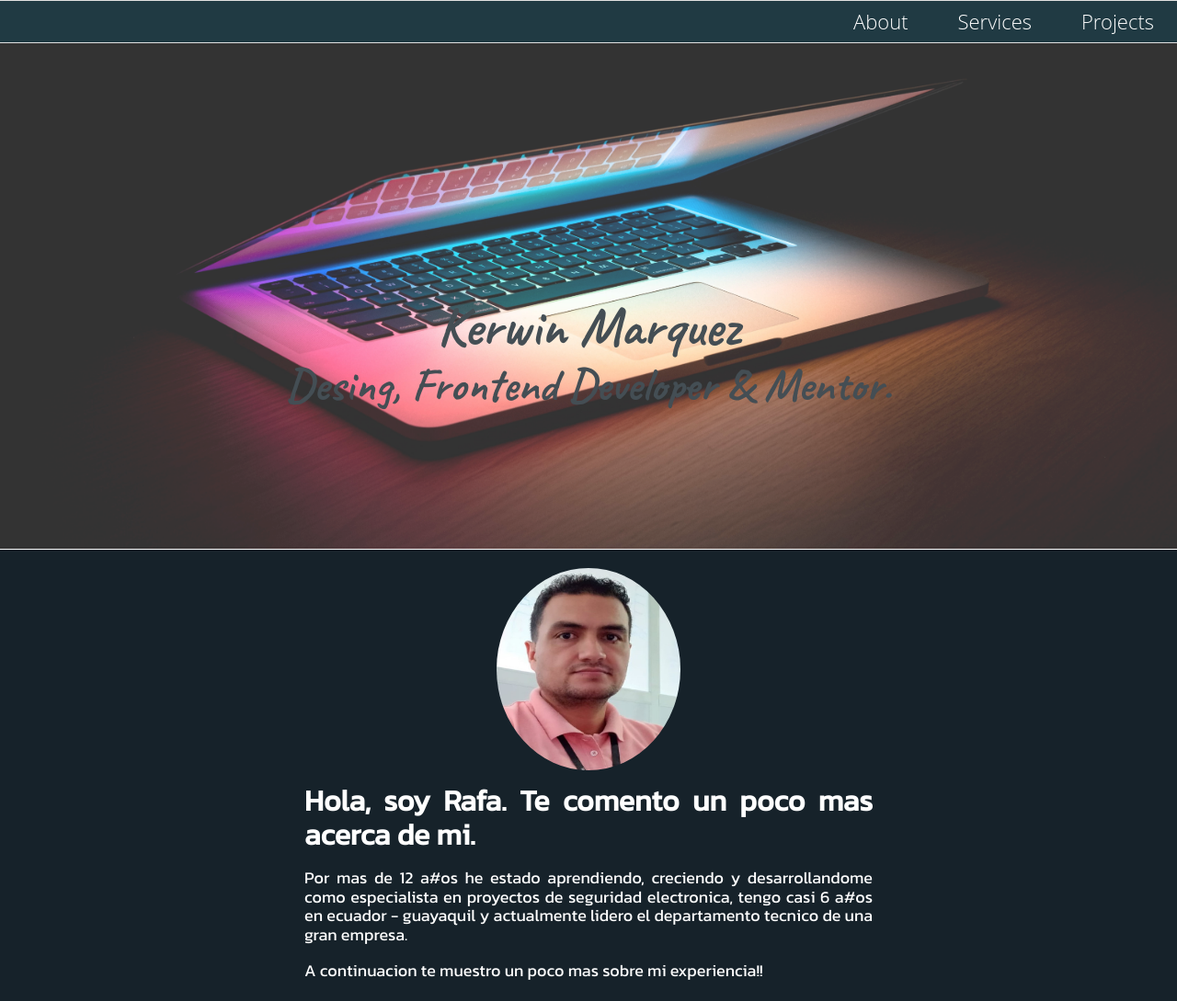
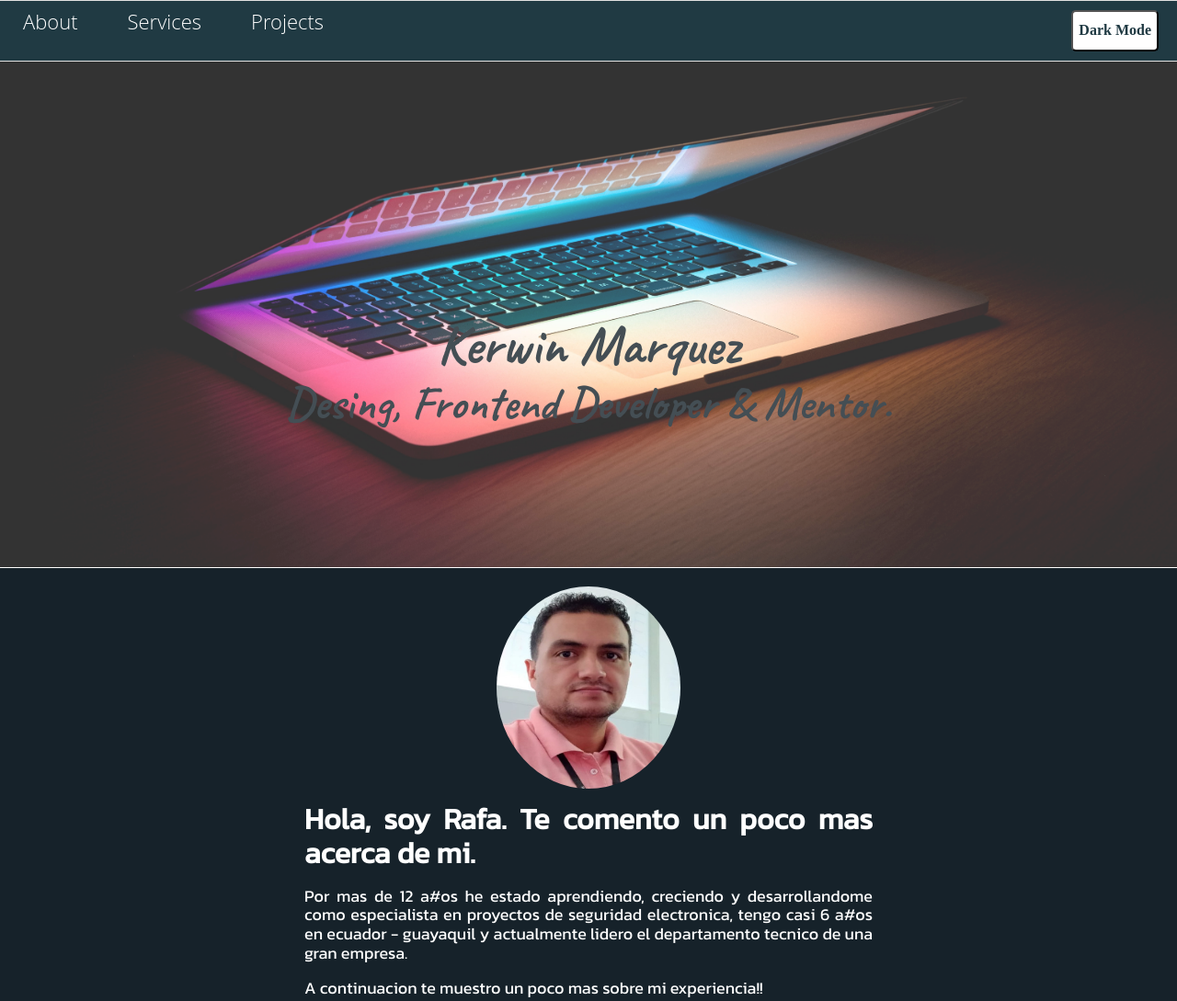
Before and after one commit to kmarquez24/PortafolioWeb, a plain HTML site: page index.html in a window 1280 px wide. Shown: the top 1089 px of the page at 92% size. Drawn offline with Linux system fonts and the light colour scheme.

```diff
--- /dev/null
+++ b/app.js
@@ -0,0 +1,5 @@
+const  darkMode = '';
+
+darkMode.document
+
+addEventListener('click', darkMode());
--- a/index.html
+++ b/index.html
@@ -11,13 +11,20 @@
 </head>
 <body>
     <nav class="navegacion">
-        <a href="#">About</a>
-        <a href="#">Services</a>
-        <a href="#">Projects</a>
+
+        <div>
+            <a href="#">About</a>
+            <a href="#">Services</a>
+            <a href="#">Projects</a>
+        </div>
+
+            <button class="btnDarkMode">Dark Mode</button>
     </nav>
+
 
     <div class="fondo-principal">
         <div class="contenedor-titulos">
+
             <div>
                 <h1 class="titulo-principal">Kerwin Marquez</h1>
             </div>
--- a/style.css
+++ b/style.css
@@ -21,13 +21,32 @@ html {
   }
 
   .navegacion {
-   text-align: right;
+   display: flex;
+   align-items: row;
+   justify-content: space-between;
+   text-align: left;
    padding: 10px 0 ;
    border-color: #e1e1e1;
    border-style: solid;
    border-width: 1px 0 1px;
    background-color: #203A43;
   }
+
+  .btnDarkMode {
+  background-color: white;
+  color: #203A43;
+  border-radius: 5px;
+  height: 45px;
+  text-transform: capitalize;
+  margin-right: 20px;
+  font-weight: bold ;
+  }
+
+  .btnDarkMode:hover{
+    background-color: #16222A;
+    color: white;
+  }
+
 
   .navegacion a {
     text-transform: capitalize;
```
